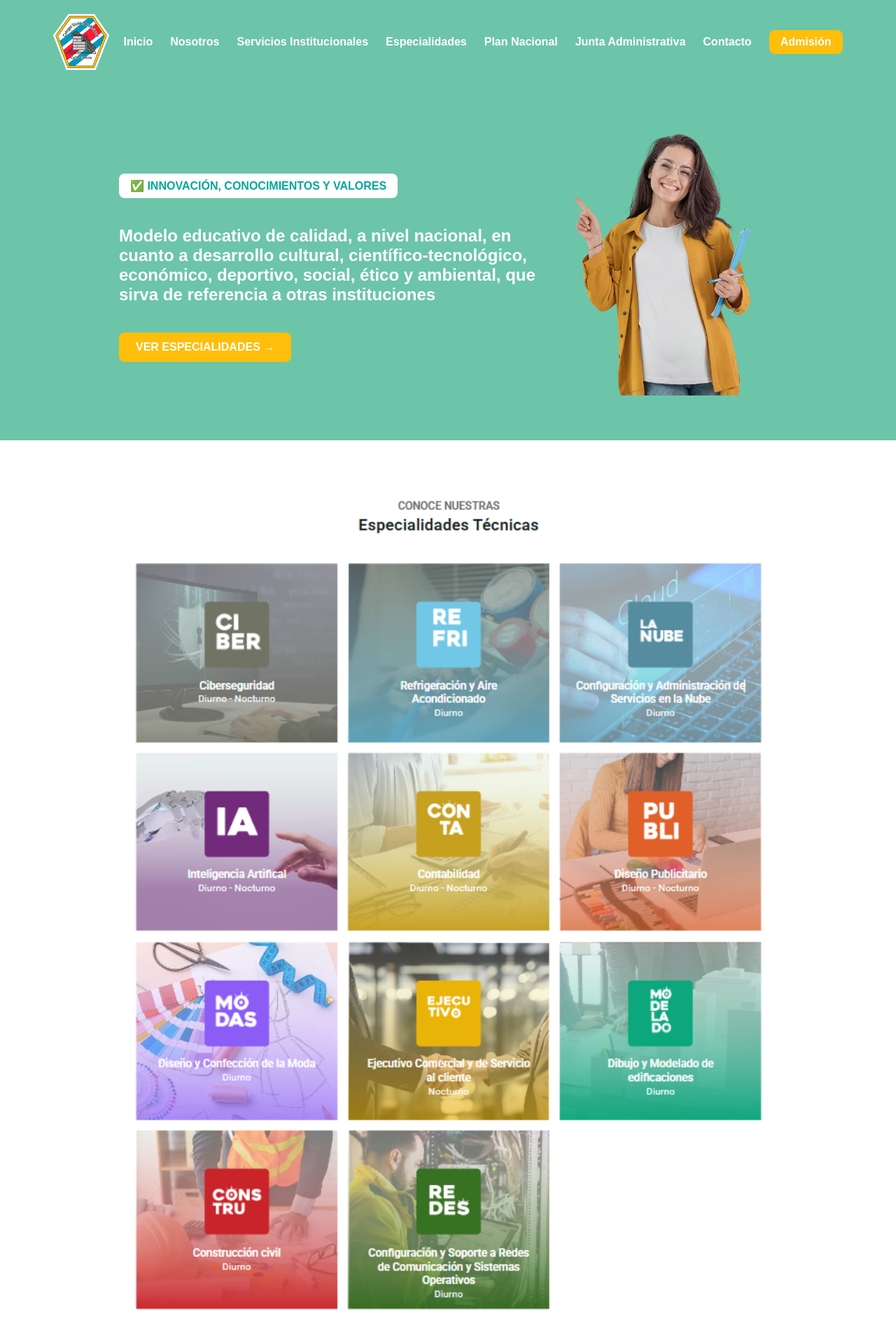
After one commit to Zck08/openhouse, a Flask app: template templates/Redes.html in a window 1280 px wide. The commit adds this page. Shown: the top 1920 px of the page at 70% size. Run offline with Flask 3, Linux system fonts and the light colour scheme; the template is opened without the code that fills it, so the values that code supplies are empty.

Commit message:
Add files via upload

```diff
--- /dev/null
+++ b/templates/Redes.html
@@ -0,0 +1,75 @@
+<!DOCTYPE html>
+<html lang="es">
+<head>
+  <meta charset="UTF-8">
+  <meta name="viewport" content="width=device-width, initial-scale=1.0">
+  <title>CTP Calle Blancos</title>
+  <link rel="stylesheet" href="redes.css">
+</head>
+
+<body>
+  <!-- ENCABEZADO / NAVBAR -->
+  <header class="navbar">
+    <img src="logo.png" alt="Logo CTP" class="logo">
+    <nav class="nav-menu">
+      <a href="#">Inicio</a>
+      <a href="#">Nosotros</a>
+      <a href="#">Servicios Institucionales</a>
+      <a href="#">Especialidades</a>
+      <a href="#">Plan Nacional</a>
+      <a href="#">Junta Administrativa</a>
+      <a href="#">Contacto</a>
+      <a href="index.html" class="btn-admision">Admisión</a>
+    </nav>
+  </header>
+
+  <!-- CONTENIDO PRINCIPAL -->
+  <section class="contenido">
+    <div class="info">
+      <p class="etiqueta"><span class="check">✅</span> INNOVACIÓN, CONOCIMIENTOS Y VALORES</p>
+      <h1>
+        Modelo educativo de calidad, a nivel nacional, en cuanto a desarrollo cultural,
+        científico-tecnológico, económico, deportivo, social, ético y ambiental,
+        que sirva de referencia a otras instituciones
+      </h1>
+      <a href="#" class="btn-especialidades">VER ESPECIALIDADES →</a>
+    </div>
+    <div class="imagen">
+      <img src="arriba.png" alt="Estudiante">
+    </div>
+  </section>
+
+
+  <!-- SECCIÓN DE ESPACIO EN BLANCO CON IMAGEN -->
+  <section class="espacio-blanco">
+    <img src="imagenc.png" alt="Imagen adicional">
+  </section>
+  <section class="espacio-blanco">
+    <img src="imagenc2.png" alt="Imagen adicional">
+  </section>
+
+
+
+
+  <!-- PIE DE PÁGINA -->
+  <footer class="footer">
+    <div class="footer-container">
+      <img src="logo.png" alt="Logo CTP" class="footer-logo">
+      <nav class="footer-nav">
+        <a href="#">Inicio</a>
+        <a href="#">Servicios Institucionales</a>
+        <a href="#">Especialidades</a>
+        <a href="#">Plan Nacional</a>
+        <a href="#">Junta Administrativa</a>
+        <a href="#">Empresa</a>
+        <a href="#">Contacto</a>
+      </nav>
+    </div>
+    <hr class="footer-line">
+    <img src="imgf.png" alt="Imagen adicional">
+    <p class="footer-text">
+      © 2025 | Todos los derechos reservados CTP Calle Blancos | SAComp Consultores
+    </p>
+  </footer>
+</body>
+</html>
--- /dev/null
+++ b/templates/redes.css
@@ -0,0 +1,163 @@
+/* ======= GENERAL ======= */
+body {
+  margin: 0;
+  font-family: 'Arial', sans-serif;
+  background-color: #6CC5A9;
+  color: #fff;
+}
+
+a {
+  text-decoration: none;
+}
+
+/* ======= ENCABEZADO ======= */
+.navbar {
+  display: flex;
+  justify-content: center; /* centra todo horizontalmente */
+  align-items: center;
+  flex-wrap: wrap;
+  gap: 20px;
+  padding: 20px;
+  background-color: #6CC5A9;
+
+}
+
+.logo {
+  height: 80px;
+}
+
+.nav-menu {
+  display: flex;
+  gap: 25px;
+  align-items: center;
+  font-weight: bold;
+}
+
+.nav-menu a {
+  color: white;
+  font-size: 16px;
+}
+
+.btn-admision {
+  background-color: #FFBE0B;
+  color: white;
+  padding: 8px 16px;
+  border-radius: 8px;
+}
+
+/* ======= CONTENIDO PRINCIPAL ======= */
+.contenido {
+  display: flex;
+  justify-content: center; /* centra ambos elementos horizontalmente */
+  align-items: center;
+  flex-wrap: wrap;
+  gap: 40px;
+  padding: 60px 40px;
+}
+
+.info {
+  max-width: 600px;
+
+
+}
+
+.etiqueta {
+  background-color: white;
+  color: #00A79D;
+  display: inline-block;
+  padding: 8px 16px;
+  border-radius: 8px;
+  font-weight: bold;
+  margin-bottom: 20px;
+}
+
+h1 {
+  font-size: 24px;
+  font-weight: bold;
+  color: white;
+}
+
+.btn-especialidades {
+  display: inline-block;
+  background-color: #FFBE0B;
+  color: white;
+  font-weight: bold;
+  margin-top: 20px;
+  padding: 12px 24px;
+  border-radius: 8px;
+}
+
+/* ======= IMAGEN PRINCIPAL ======= */
+.imagen img {
+  max-width: 300px;
+}
+
+.espacio-blanco {
+  background-color: white;
+  padding: 60px 0;
+  text-align: center;
+}
+
+.espacio-blanco img {
+  width: 1000px;
+  max-width: 200%;
+  height: auto;
+}
+
+
+/* ======= PIE DE PÁGINA ======= */
+.footer {
+  background-color: #07A698;
+  padding: 40px 0;
+  text-align: center;
+  color: white;
+}
+
+.footer-container {
+  display: flex;
+  justify-content: center;
+  align-items: center;
+  flex-wrap: wrap;
+  gap: 30px;
+}
+
+.footer-logo {
+  height: 150px;
+}
+
+.footer-nav {
+  display: flex;
+  flex-wrap: wrap;
+  gap: 20px;
+  font-weight: bold;
+  font-size: 18px;
+}
+
+.footer-nav a {
+  color: white;
+}
+
+.footer-line {
+  margin: 30px auto;
+  width: 90%;
+  border: 1px solid #fff;
+}
+
+.redes-sociales {
+  display: flex;
+  gap: 15px;
+  flex-direction: space-between;
+  align-items: center;
+  justify-content: center;
+}
+.redes-sociales img {
+  width: 50px;
+  height: 50px;
+  cursor: pointer;
+  transition: transform 0.3s ease;
+  margin-bottom: 30px;
+
+}
+.redes-sociales img:hover {
+  transform: scale(1.1);
+}
```
Also changed, not shown: templates/arriba.png (added), templates/imagenc.png (added), templates/imagenc2.png (added), templates/imgf.png (added), templates/index.css (line endings or trailing spaces), templates/index.html (line endings or trailing spaces), templates/insta.png (added), templates/whatsapp.png (added).
